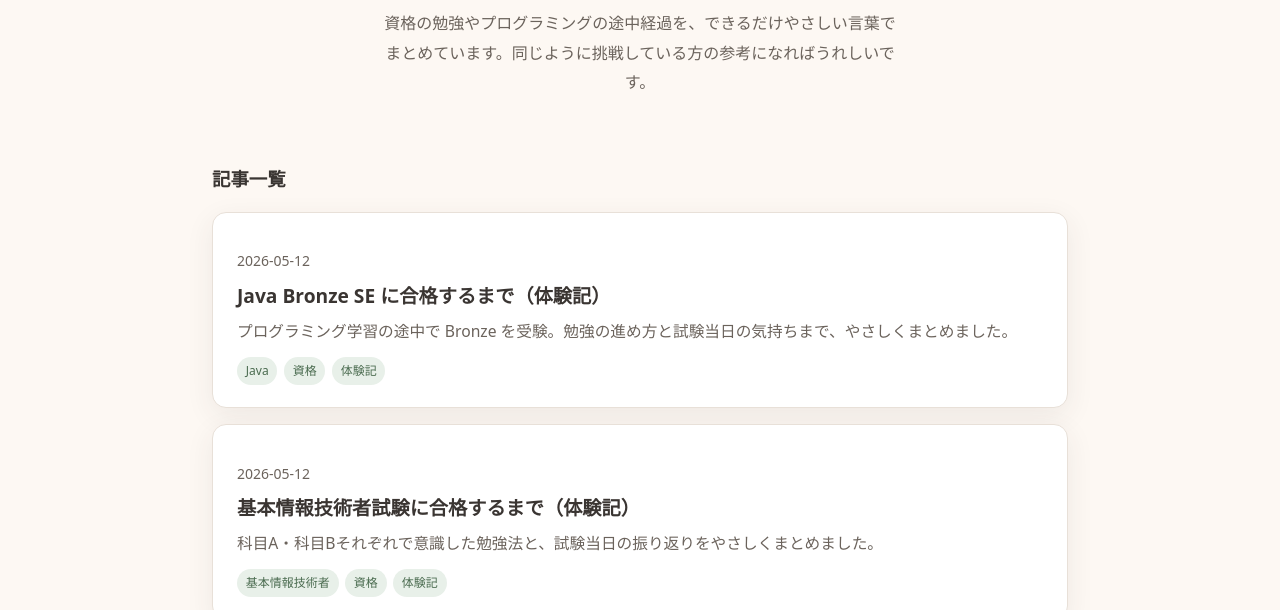
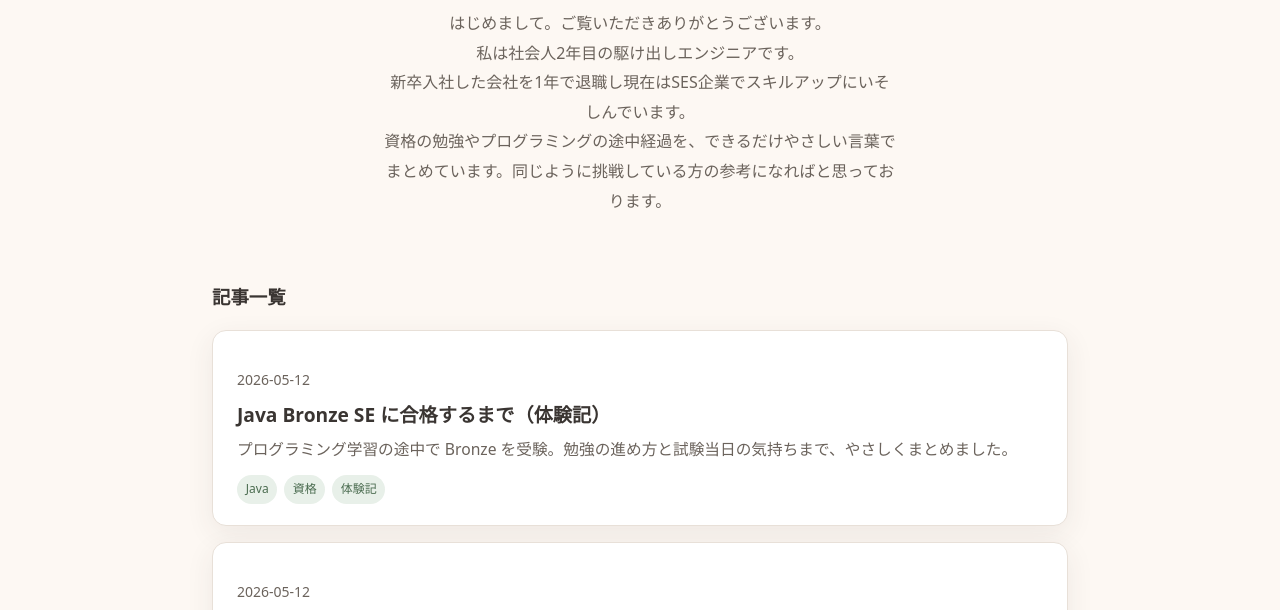
Before and after one commit to tsuji-gogo/forestory, a plain HTML site: page index.html in a window 1280 px wide. Shown: the part 187-797 px from the top of the page. Drawn offline with Linux system fonts and the light colour scheme.

Commit message:
Add files via upload

```diff
--- a/index.html
+++ b/index.html
@@ -33,7 +33,12 @@
       <section class="hero" aria-labelledby="hero-title">
         <h1 id="hero-title">一歩ずつ、学びを残していく場所</h1>
         <p>
-          資格の勉強やプログラミングの途中経過を、できるだけやさしい言葉でまとめています。同じように挑戦している方の参考になればうれしいです。
+          はじめまして。ご覧いただきありがとうございます。<br>
+          私は社会人2年目の駆け出しエンジニアです。<br>
+          新卒入社した会社を1年で退職し現在はSES企業でスキルアップにいそしんでいます。
+        </p>
+        <p>
+          資格の勉強やプログラミングの途中経過を、できるだけやさしい言葉でまとめています。同じように挑戦している方の参考になればと思っております。
         </p>
       </section>
 
```
